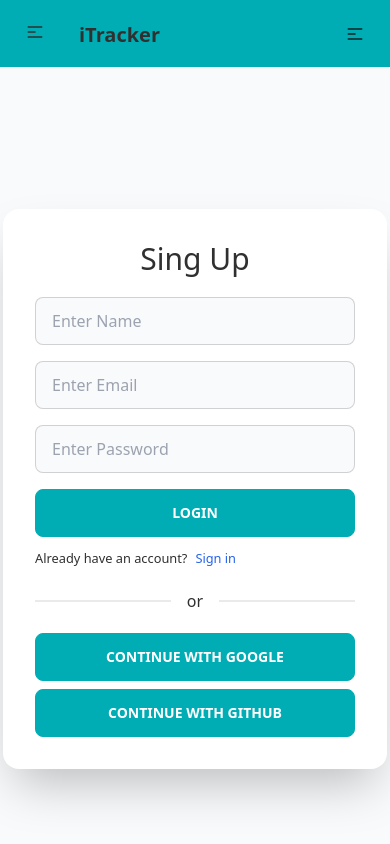
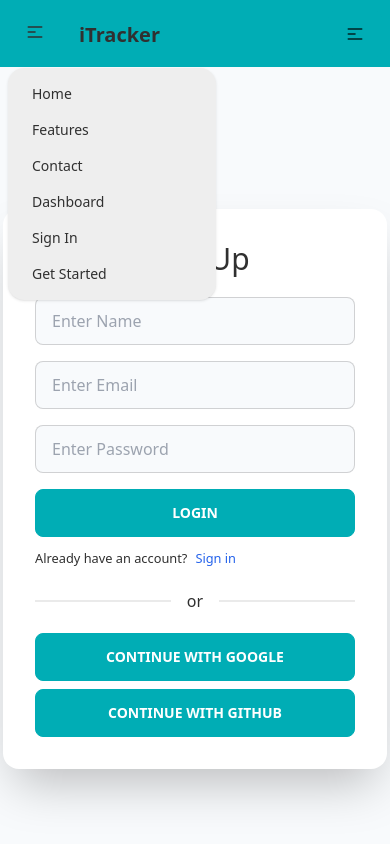
Before and after one commit to md-najmul-haque/itracker, a React (Create React App) app: page /signup in a window 390 px wide. Both pictures are taken after a click on the label 35 px from the left and 32 px from the top of the page. Shown: the top 844 px of the page. Built offline with nearby package versions, Linux system fonts and the light colour scheme; no server answers.

Commit message:
navbar responsive icon added

```diff
--- a/src/Pages/Shared/Navbar/Navbar.tsx
+++ b/src/Pages/Shared/Navbar/Navbar.tsx
@@ -34,10 +34,10 @@ const Navbar = () => {
             <div className='container mx-auto'>
                 <div className="navbar-start">
                     <div className="dropdown">
-                        <label className="btn btn-ghost lg:hidden">
+                        <label tabIndex={0} className="btn btn-ghost lg:hidden">
                             <svg xmlns="http://www.w3.org/2000/svg" className="h-5 w-5" fill="none" viewBox="0 0 24 24" stroke="currentColor"><path stroke-linecap="round" stroke-linejoin="round" stroke-width="2" d="M4 6h16M4 12h8m-8 6h16" /></svg>
                         </label>
-                        <ul className="menu menu-compact dropdown-content mt-3 p-2 shadow bg-base-100 rounded-box w-52">
+                        <ul tabIndex={0} className="menu menu-compact dropdown-content mt-3 p-2 shadow bg-base-100 rounded-box w-52">
                             {menuItem}
                         </ul>
                     </div>
--- a/src/Pages/SignUp/SignUp.tsx
+++ b/src/Pages/SignUp/SignUp.tsx
@@ -30,7 +30,7 @@ function SignUp() {
         }
         console.log(user);
 
-        fetch('http://localhost:5000/user',
+        fetch('http://localhost:5000/signup',
             {
                 method: "POST",
                 headers: {
```
